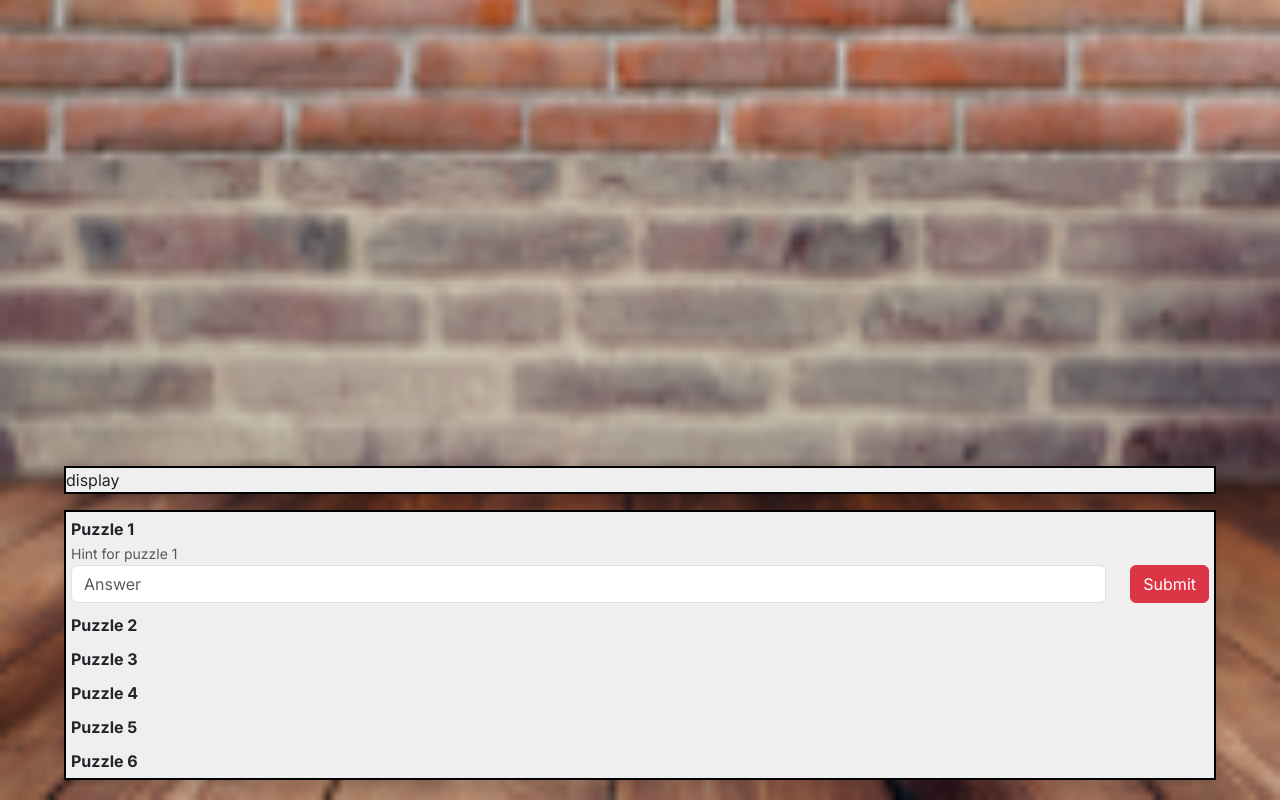
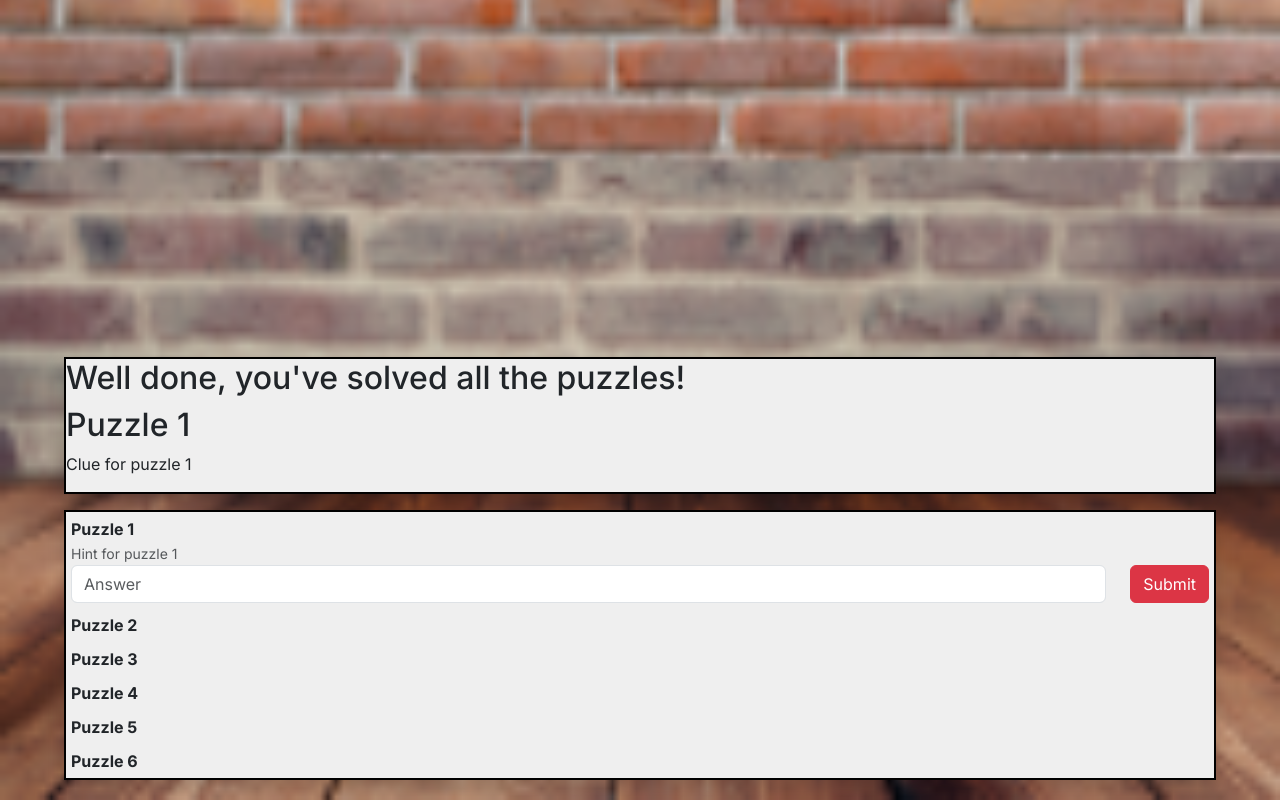
Before and after one commit to instantiator/gift-o-matic, a Next.js app in the folder gift-o-matic/: page / in a window 1280 px wide. Built offline with nearby package versions, Linux system fonts and the light colour scheme.

Commit message:
Basic answer responses

```diff
--- a/gift-o-matic/src/components/machine/Machine.tsx
+++ b/gift-o-matic/src/components/machine/Machine.tsx
@@ -10,53 +10,56 @@ export default function Machine() {
   const game = useContext(GameContext);
 
   const [puzzles, setPuzzles] = useState<Puzzle[]>([]);
+  const [firstUnsolved, setFirstUnsolved] = useState<number | null>(null);
+  const [speech, setSpeech] = useState<string | null>(null);
 
   useEffect(() => {
     setPuzzles([...game.puzzles]);
   }, [game.puzzles]);
 
+  useEffect(() => {
+    let unsolved = puzzles.find((puzzle) => !puzzle.solved);
+    setFirstUnsolved(!!unsolved ? puzzles.indexOf(unsolved) : null);
+    if (unsolved === undefined) {
+      setSpeech("Well done, you've solved all the puzzles!");
+    }
+  }, [puzzles]);
+
   const onSuccess = (index: number, puzzle: Puzzle) => {
     puzzles[index].solved = true;
     setPuzzles([...puzzles]);
+    setSpeech("Oh well done!");
   };
 
-  const onFailure = (index: number) => {};
-
-  const firstUnsolved = () => {
-    let unsolved = puzzles.find((puzzle) => !puzzle.solved);
-    return !!unsolved ? puzzles.indexOf(unsolved) : null;
+  const onFailure = (index: number) => {
+    setSpeech("Oh no, that's not right!");
   };
 
   return (
     <>
       {game.state === GameState.Ready && (
         <>
-          <Stack gap={3} style={{ position: "fixed", bottom: "20px", width: "90%" }}>
+          <Stack
+            gap={3}
+            style={{ position: "fixed", bottom: "20px", width: "90%" }}
+          >
             <div
               style={{ border: "solid 2px black", backgroundColor: "#efefef" }}
               className="shadow"
             >
-              <MachineDisplay />
+              <MachineDisplay puzzles={puzzles} firstUnsolved={firstUnsolved} speech={speech} />
             </div>
             <div
               style={{ border: "solid 2px black", backgroundColor: "#efefef" }}
               className="shadow"
             >
-              {/* {firstUnsolved() !== null &&
-                <MachineControl
-                  puzzle={puzzles[firstUnsolved()!]}
-                  index={firstUnsolved()!}
-                  onSuccess={onSuccess}
-                  onFailure={onFailure}
-                />} */}
-
               {puzzles.map((puzzle, index) => (
                 <MachineControl
                   puzzle={puzzle}
                   index={index}
                   onSuccess={onSuccess}
                   onFailure={onFailure}
-                  firstUnsolved={firstUnsolved()}
+                  firstUnsolved={firstUnsolved}
                 />
               ))}
               {/* <div>MACHINE: {GameState[game.state]}</div> */}
--- a/gift-o-matic/src/components/machine/MachineDisplay.tsx
+++ b/gift-o-matic/src/components/machine/MachineDisplay.tsx
@@ -1,14 +1,29 @@
-'use client';
+"use client";
 
-import { useContext } from "react";
-import { GameContext } from "../game/GameProvider";
+import { Puzzle } from "../game/GameProvider";
 
-export default function MachineDisplay({}) {
-const game = useContext(GameContext);
-
+export default function MachineDisplay({
+  puzzles,
+  firstUnsolved,
+  speech,
+}: {
+  puzzles: Puzzle[];
+  firstUnsolved: number | null;
+  speech: string | null;
+}) {
   return (
     <>
-        display
+      {!!speech && (
+        <>
+          <h2>{speech}</h2>
+        </>
+      )}
+      {firstUnsolved !== null && (
+        <>
+          <h2>{puzzles[firstUnsolved].title}</h2>
+          <p>{puzzles[firstUnsolved].clue}</p>
+        </>
+      )}
     </>
   );
 }
```
